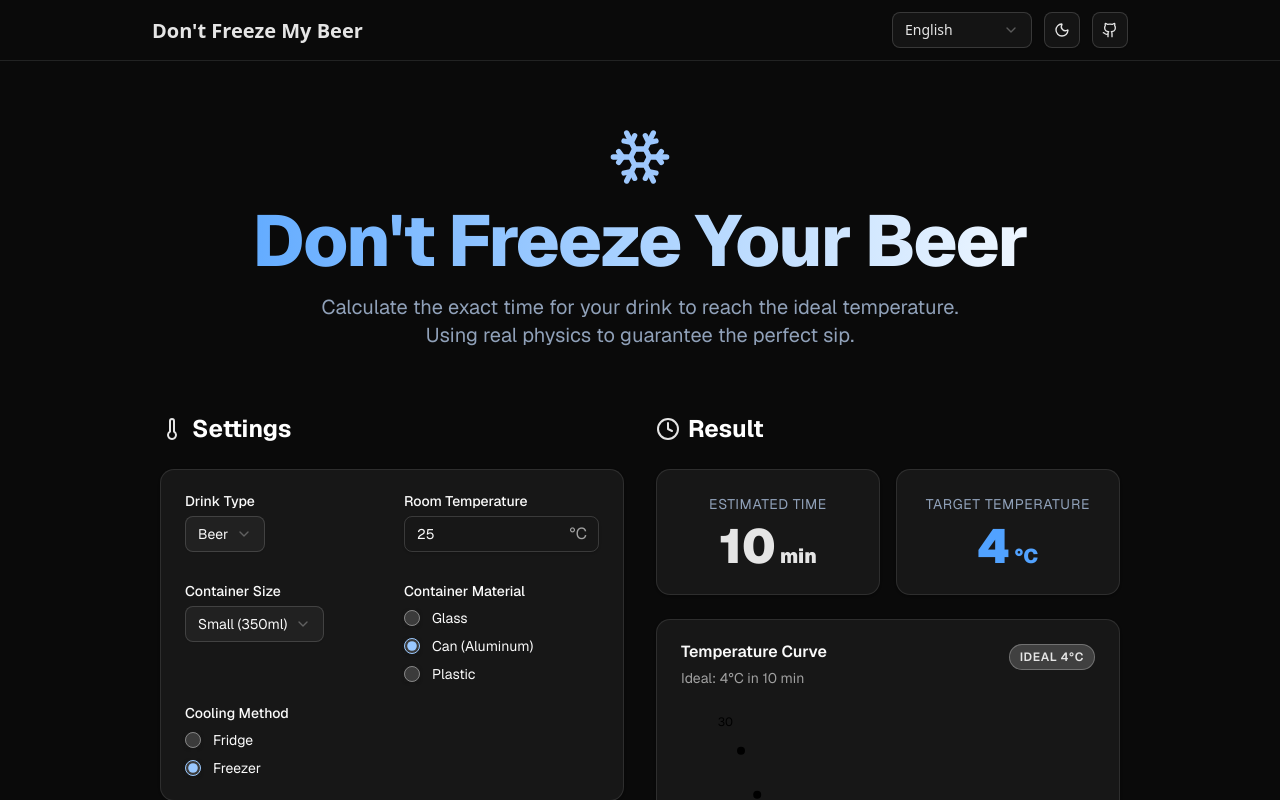
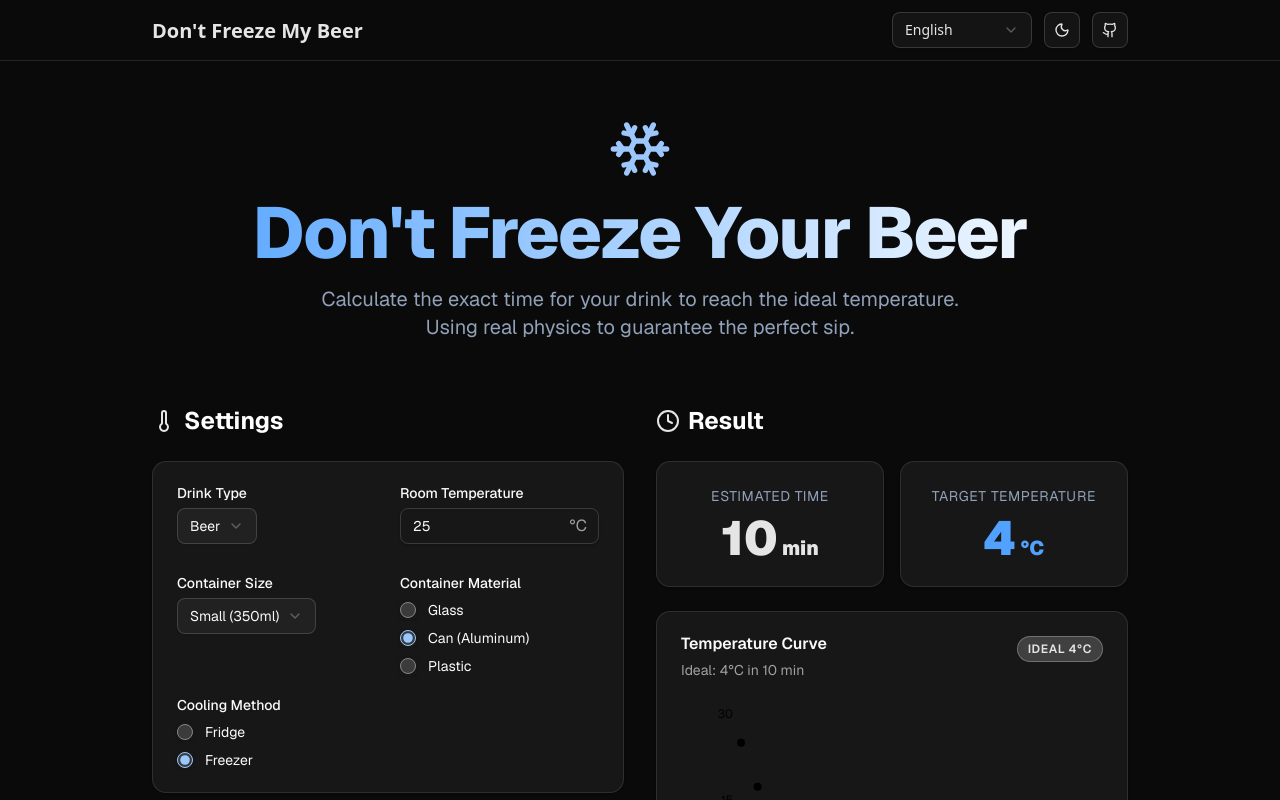
Before and after one commit to tiagoFlach/dont-freeze-my-beer, a Next.js app: page /en in a window 1280 px wide. Shown: the top 800 px of the page. Built offline with nearby package versions, Linux system fonts and the light colour scheme.

Commit message:
fix: ajustar padding do componente principal na página inicial

```diff
--- a/app/[lang]/page.tsx
+++ b/app/[lang]/page.tsx
@@ -34,7 +34,7 @@ export default function Home() {
   }, []);
 
   return (
-    <main className="min-h-screen bg-[radial-gradient(ellipse_at_top,_var(--tw-gradient-stops))] from-blue-900 via-slate-900 to-black text-white p-4 md:p-8 mb-16 font-[family-name:var(--font-geist-sans)]">
+    <main className="min-h-screen bg-[radial-gradient(ellipse_at_top,_var(--tw-gradient-stops))] from-blue-900 via-slate-900 to-black text-white px-3 py-6 lg:p-6 mb-16 font-[family-name:var(--font-geist-sans)]">
       <div className="max-w-6xl mx-auto space-y-12">
         {/* Hero Section */}
         <section className="text-center space-y-4 pt-8 mb-16 animate-in fade-in slide-in-from-top-4 duration-1000">
```
